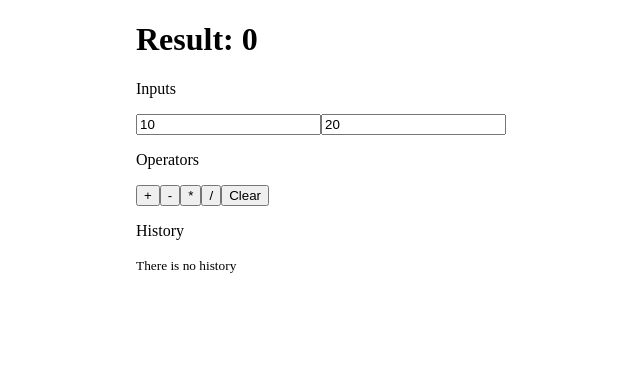
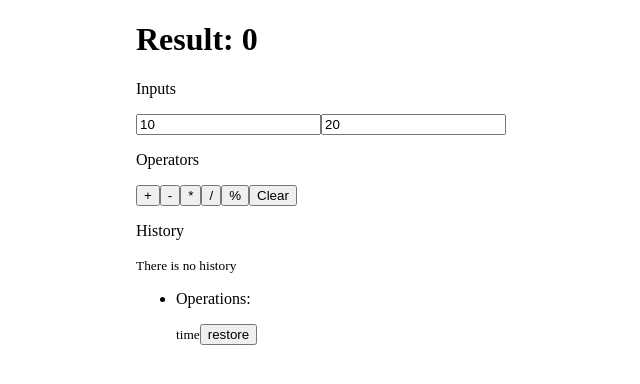
Before and after one commit to alaminsheikh01/JavaScript, a React (Create React App) app in the folder Basic React/data-demo/: page / in a window 1280 px wide. Shown: the top 384 px of the page, without its empty margins (188-828 px from the left). Built offline with nearby package versions, Linux system fonts and the light colour scheme.

Commit message:
random id generator using while loop

```diff
--- a/Basic React/data-demo/src/App.js
+++ b/Basic React/data-demo/src/App.js
@@ -1,4 +1,15 @@
 import { useState } from "react";
+
+function* generateId() {
+  let id = 1;
+  while (true) {
+    yield id++;
+  }
+}
+const genId = generateId();
+console.log(genId.next().value);
+console.log(genId.next().value);
+console.log(genId.next().value);
 
 const initialInputState = {
   a: 10,
@@ -29,12 +40,12 @@ const App = () => {
   };
 
   const handleArithmethicOps = (operations) => {
-    // const f = new Function(
-    //   "operations",
-    //   `return ${inputState.a} ${operations}  ${inputState.b}`
-    // );
-    // setResult(f(operations));
-    setResult(eval(`${inputState.a} ${operations} ${inputState.b}`));
+    const f = new Function(
+      "operations",
+      `return ${inputState.a} ${operations}  ${inputState.b}`
+    );
+    setResult(f(operations));
+    // setResult(eval(`${inputState.a} ${operations} ${inputState.b}`));
   };
 
   return (
@@ -62,6 +73,7 @@ const App = () => {
         <button onClick={() => handleArithmethicOps("-")}>-</button>
         <button onClick={() => handleArithmethicOps("*")}>*</button>
         <button onClick={() => handleArithmethicOps("/")}>/</button>
+        <button onClick={() => handleArithmethicOps("%")}>%</button>
         <button onClick={handleClear}>Clear</button>
       </div>
       <div>
@@ -69,9 +81,22 @@ const App = () => {
         <p>
           <small>There is no history</small>
         </p>
+        <ul>
+          <li>
+            <p>Operations: </p>
+            <small>time</small>
+            <button>restore</button>
+          </li>
+        </ul>
       </div>
     </div>
   );
 };
 
 export default App;
+
+/**
+ * we can find direct time from console panel
+ * new Date().toLocaleDateString()
+ '6/10/2022'
+ */
```
